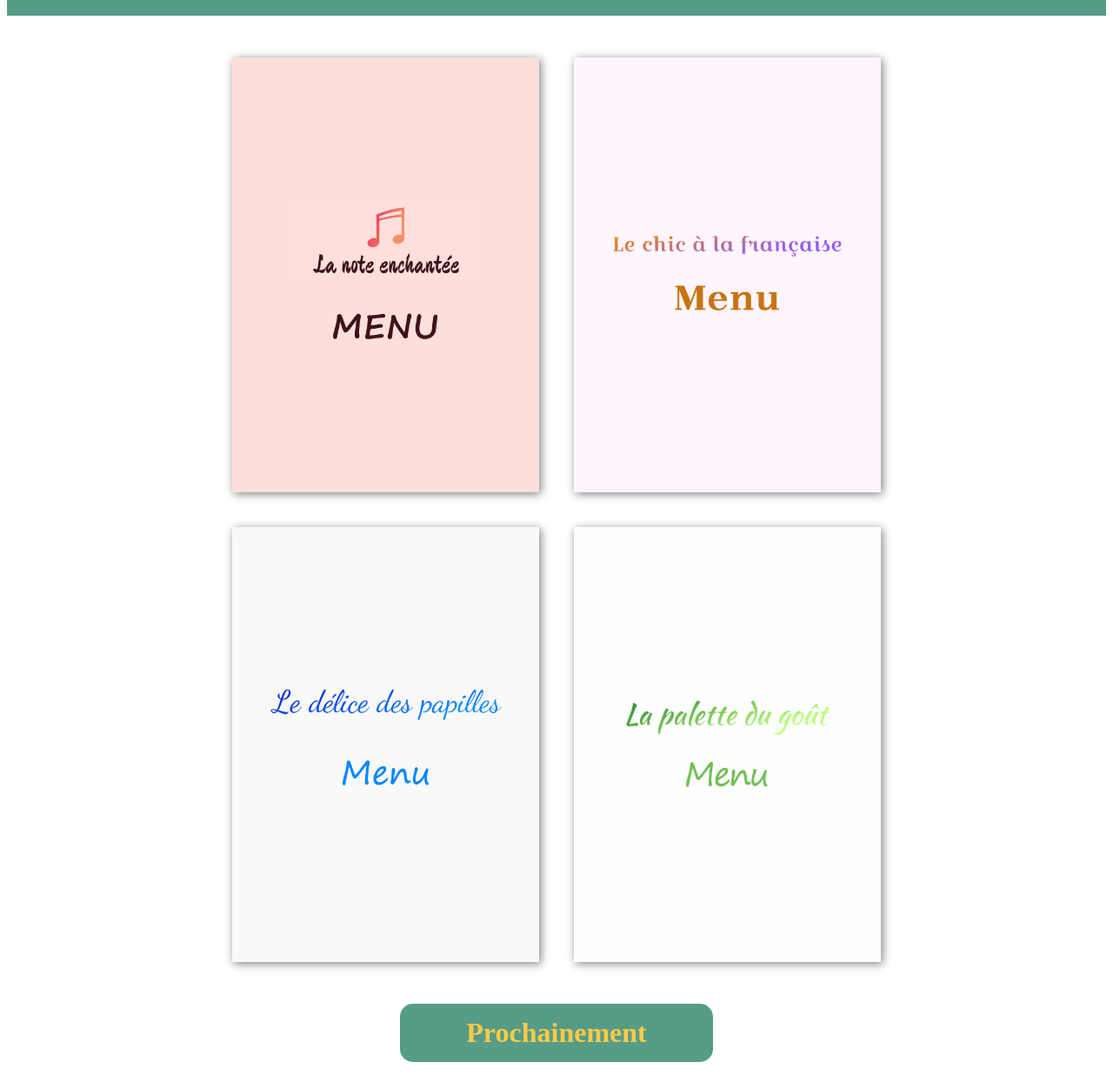
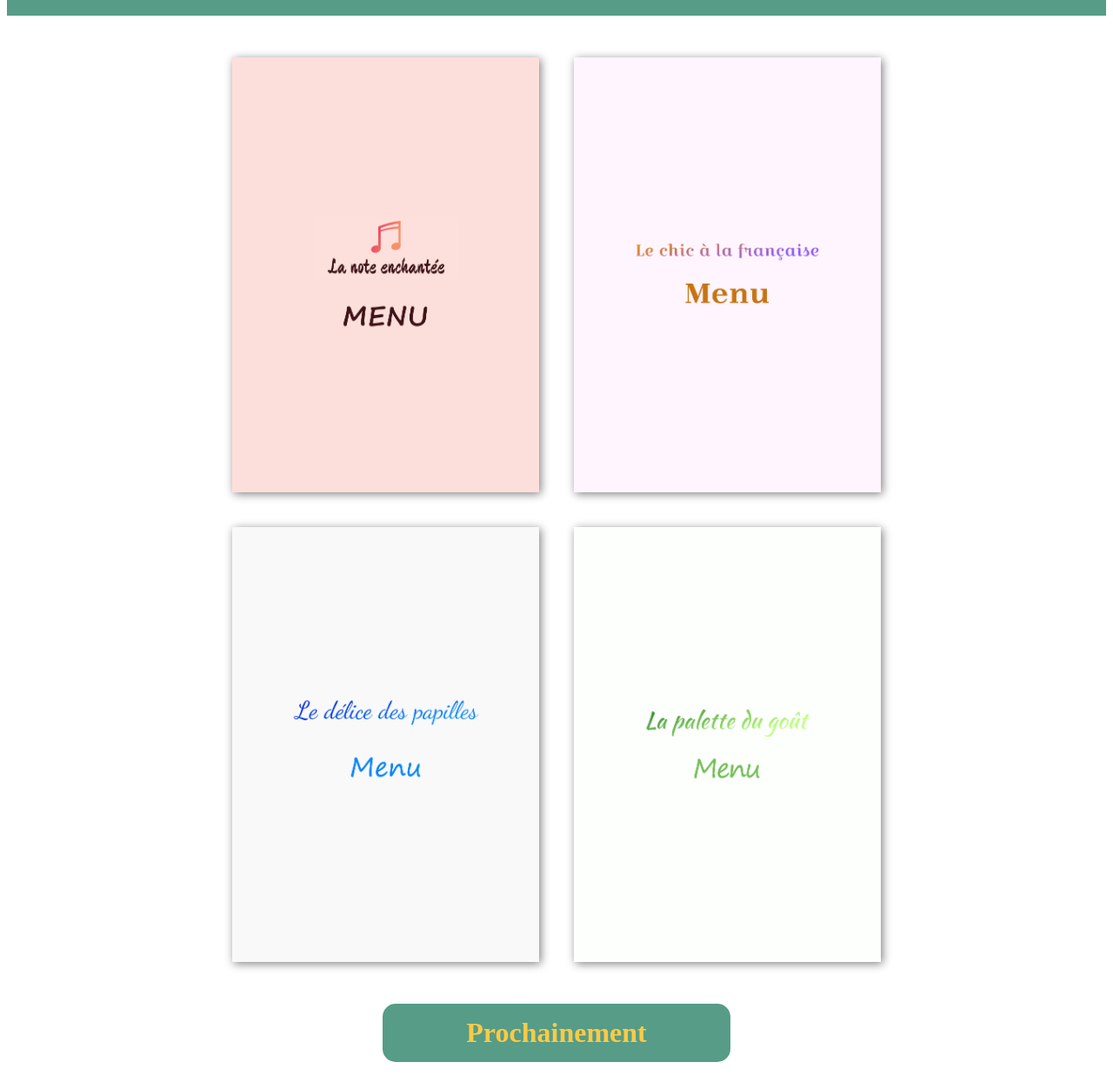
Before and after one commit to Psychetrip/ohmyfood.github.io, a plain HTML site: page index.html in a window 1280 px wide. Shown: the part 136-1380 px from the top of the page at 87% size. Drawn offline with Linux system fonts and the light colour scheme.

Commit message:
zoom effect

```diff
--- a/style.css
+++ b/style.css
@@ -34,22 +34,38 @@ header{
 	margin: 20px;
 	box-shadow: 2px 2px 10px grey;
 	max-height: 500px;
+	background: url(images/menu1.png);
 }
+
 
 #chic{
 	margin: 20px;
 	box-shadow: 2px 2px 10px grey;
 	max-height: 500px;
+	background: url(images/menu2.png);
 }
 
 .imgnote{
 	height: 500px;
 	width: auto;
+	transform: scale(0.80);
+	transition: transform 300ms;
 }
+
+.imgnote:hover{
+	transform: scale(1);
+}
+
 
 .imgchic{
 	height: 500px;
 	width: auto;
+	transform: scale(0.80);
+	transition: transform 300ms;
+}
+
+.imgchic:hover{
+	transform: scale(1);
 }
 
 
@@ -65,22 +81,36 @@ header{
 	margin: 20px;
 	box-shadow: 2px 2px 10px grey;
 	max-height: 500px;
+	background: url(images/menu3.png);
 }
 
 #palette{
 	margin: 20px;
 	box-shadow: 2px 2px 10px grey;
 	max-height: 500px;
+	background: url(images/menu4.png);
 }
 
 .imgdelice{
 	height: 500px;
 	width: auto;
+	transform: scale(0.80);
+	transition: transform 300ms;
+}
+
+.imgdelice:hover{
+	transform: scale(1);
 }
 
 .imgpalette{
 	height: 500px;
 	width: auto;
+	transform: scale(0.80);
+	transition: transform 300ms;
+}
+
+.imgpalette:hover{
+	transform: scale(1);
 }
 
 
@@ -97,7 +127,7 @@ header{
 	background-color: rgba(86,156,135 ,1);
 	width: 35%;
 	border-radius: 15px;
-	max-width: 360px
+	max-width: 400px;
 }
 
 #soon h2{
```
